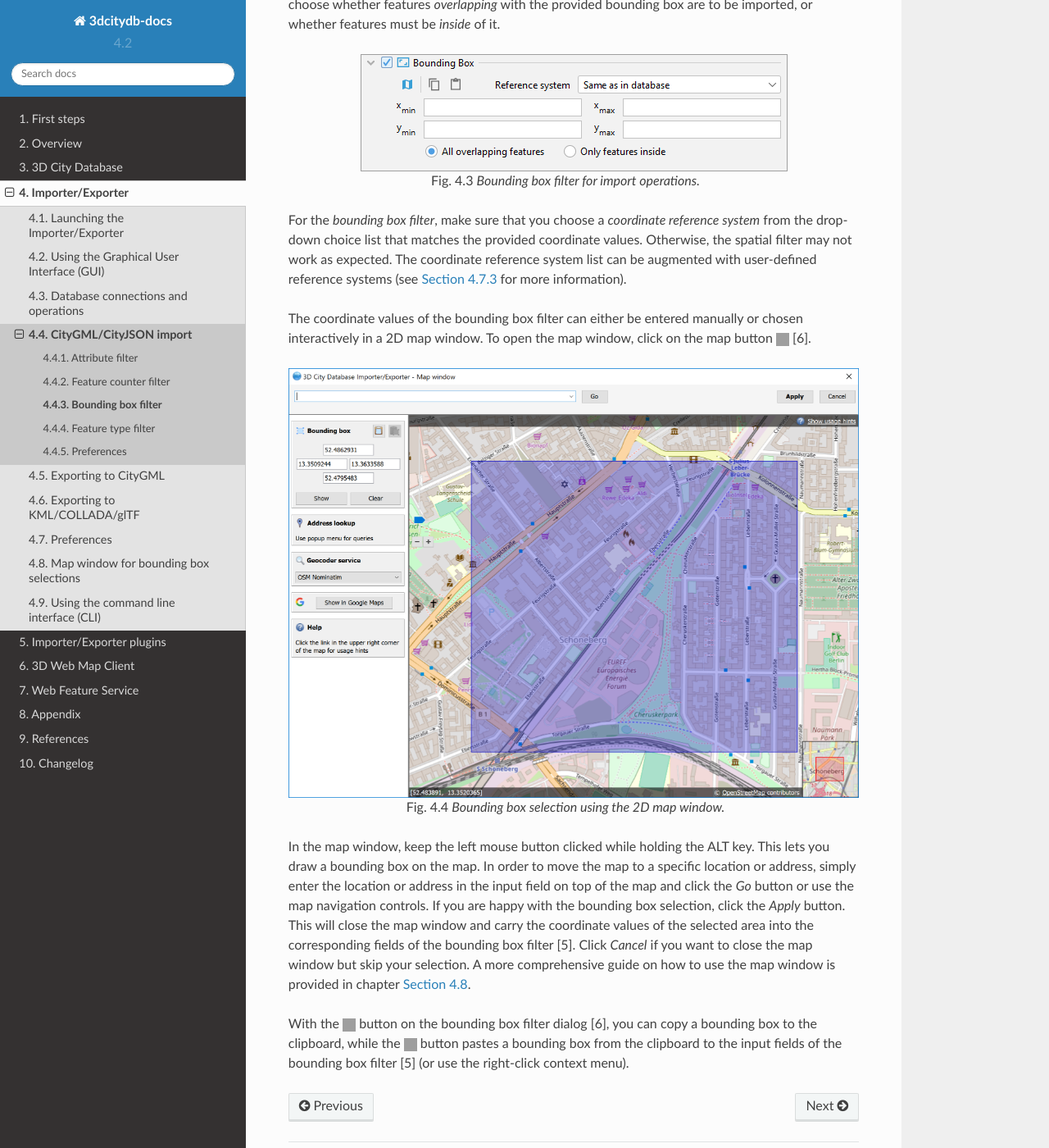
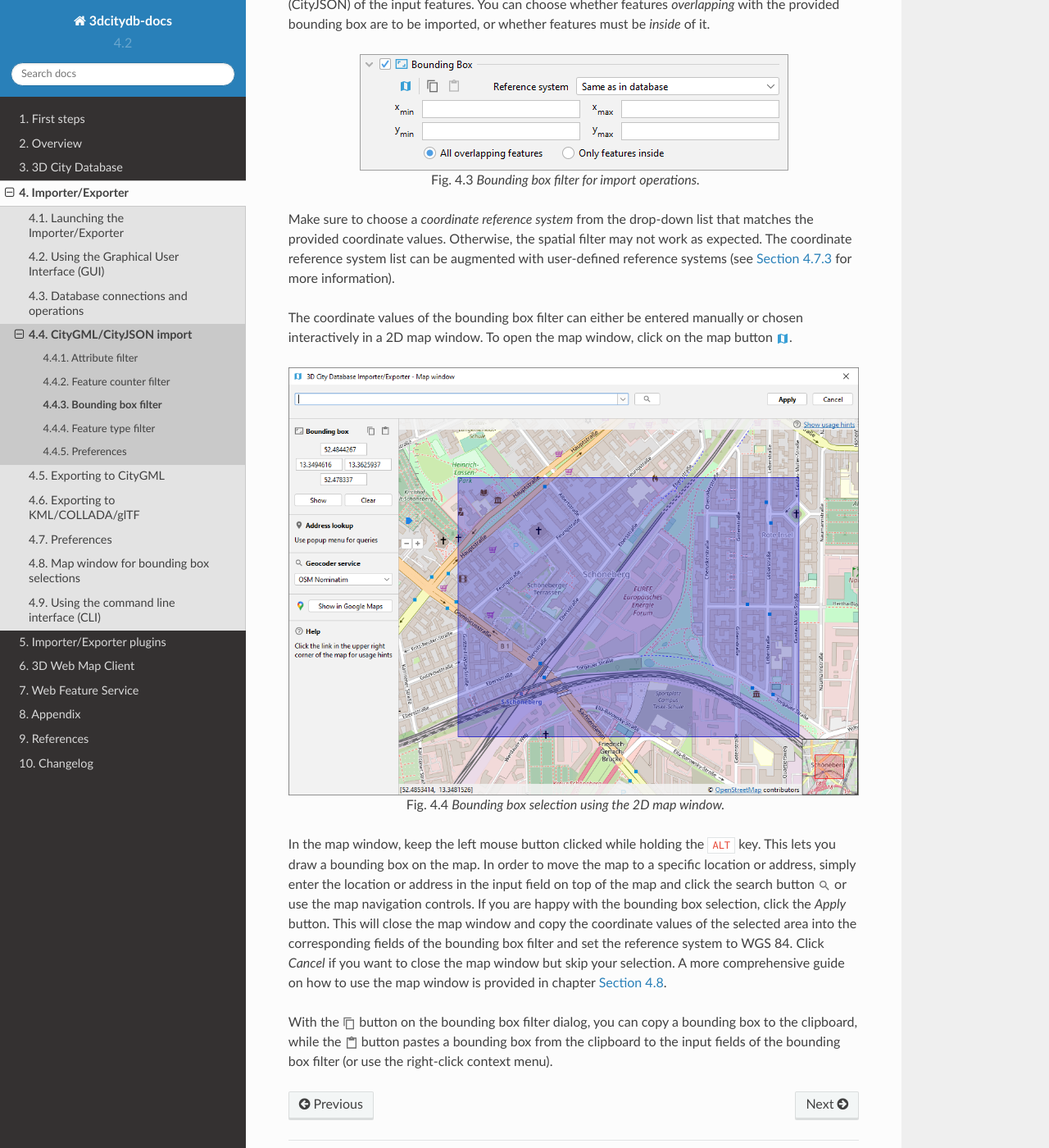
Before and after one commit to 3dcitydb/3dcitydb-docs, a Sphinx documentation site: the page built from source/impexp/import-filters/bbox.rst, in a window 1280 px wide and 1400 px high, scrolled down 262 px. Shown: the whole window at 82% size. Built offline with Sphinx 7.4.7 and the Read the Docs theme 2.0.0, drawn with Linux system fonts in a browser that asks for light colours; some of the changed text lies outside the part shown; grey boxes are pictures that could not be loaded.

Commit message:
adapted import filter description

```diff
--- a/source/impexp/import-filters/bbox.rst
+++ b/source/impexp/import-filters/bbox.rst
@@ -3,9 +3,10 @@
 Bounding box filter
 -------------------
 
-**Bounding box filter**: This filter takes a 2D bounding box as parameter that is given by the
-coordinate values of its lower left (x\ :sub:`min`, y\ :sub:`min`) and upper right corner (x\ :sub:`max`, y\
-:sub:`max`) [5]. The bounding box is evaluated against the gml:boundedBy property of the CityGML input features.
+The bounding box filter takes a 2D bounding box as parameter that is given by the
+coordinate values of its lower left (x\ :sub:`min`, y\ :sub:`min`) and upper right (x\ :sub:`max`, y\
+:sub:`max`) corner. The bounding box is evaluated against the gml:boundedBy property (CityGML)
+respectively the "geographicalExtent" property (CityJSON) of the input features.
 You can choose whether features *overlapping* with the provided bounding box are to be
 imported, or whether features must be *inside* of it.
 
@@ -15,15 +16,14 @@
 
    Bounding box filter for import operations.
 
-For the *bounding box filter*, make sure that you choose a *coordinate
-reference system* from the drop-down choice list that matches the
+Make sure to choose a *coordinate reference system* from the drop-down list that matches the
 provided coordinate values. Otherwise, the spatial filter may not work
 as expected. The coordinate reference system list can be augmented with
 user-defined reference systems (see :numref:`impexp_crs_management_chapter` for more information).
 
 The coordinate values of the bounding box filter can either be entered
 manually or chosen interactively in a 2D map window. To open the map
-window, click on the map button |map_select| [6].
+window, click on the map button |map_select|.
 
 .. figure:: /media/impexp_bbox_selection_map_window_fig.png
    :name: impexp_bbox_selection_map_window_fig
@@ -32,30 +32,26 @@
    Bounding box selection using the 2D map window.
 
 In the map window, keep the left mouse button clicked while holding the
-ALT key. This lets you draw a bounding box on the map. In order to move
+``ALT`` key. This lets you draw a bounding box on the map. In order to move
 the map to a specific location or address, simply enter the location or
-address in the input field on top of the map and click the *Go* button
+address in the input field on top of the map and click the search button |map_search|
 or use the map navigation controls. If you are happy with the bounding
 box selection, click the *Apply* button. This will close the map window
-and carry the coordinate values of the selected area into the
-corresponding fields of the bounding box filter [5]. Click *Cancel* if
-you want to close the map window but skip your selection. A more
-comprehensive guide on how to use the map window is provided in chapter
+and copy the coordinate values of the selected area into the
+corresponding fields of the bounding box filter and set the reference system
+to WGS 84. Click *Cancel* if you want to close the map window but skip your selection.
+A more comprehensive guide on how to use the map window is provided in chapter
 :numref:`impexp_preferences_map_window_chapter`.
 
-With the |bbox_copy| button on the bounding box filter dialog [6], you can copy a bounding
+With the |bbox_copy| button on the bounding box filter dialog, you can copy a bounding
 box to the clipboard, while the |bbox_paste|
 button pastes a bounding box from the clipboard to the input fields of
-the bounding box filter [5] (or use the right-click context menu).
+the bounding box filter (or use the right-click context menu).
 
-.. |bbox_copy| image:: /media/bbox_copy.png
-   :width: 0.16667in
-   :height: 0.16667in
+.. |bbox_copy| image:: /media/bbox_copy.svg
 
-.. |bbox_paste| image:: /media/bbox_paste.png
-   :width: 0.16667in
-   :height: 0.16667in
+.. |bbox_paste| image:: /media/bbox_paste.svg
 
-.. |map_select| image:: /media/map_select.png
-   :width: 0.16667in
-   :height: 0.16667in
+.. |map_select| image:: /media/map_select.svg
+
+.. |map_search| image:: /media/map_search.svg
```
Also changed, not shown: source/impexp/import-filters/attribute.rst (+13 -4 lines), source/impexp/import-filters/feature-counter.rst (+9 -4 lines), source/impexp/import-filters/feature-type.rst (+7 -3 lines), source/media/bbox_paste.svg (added), source/media/impexp_bbox_selection_map_window_fig.png, source/media/impexp_import_bbox_filter.png, source/media/impexp_import_feature_type_filter.png, source/media/map_search.svg (added).
